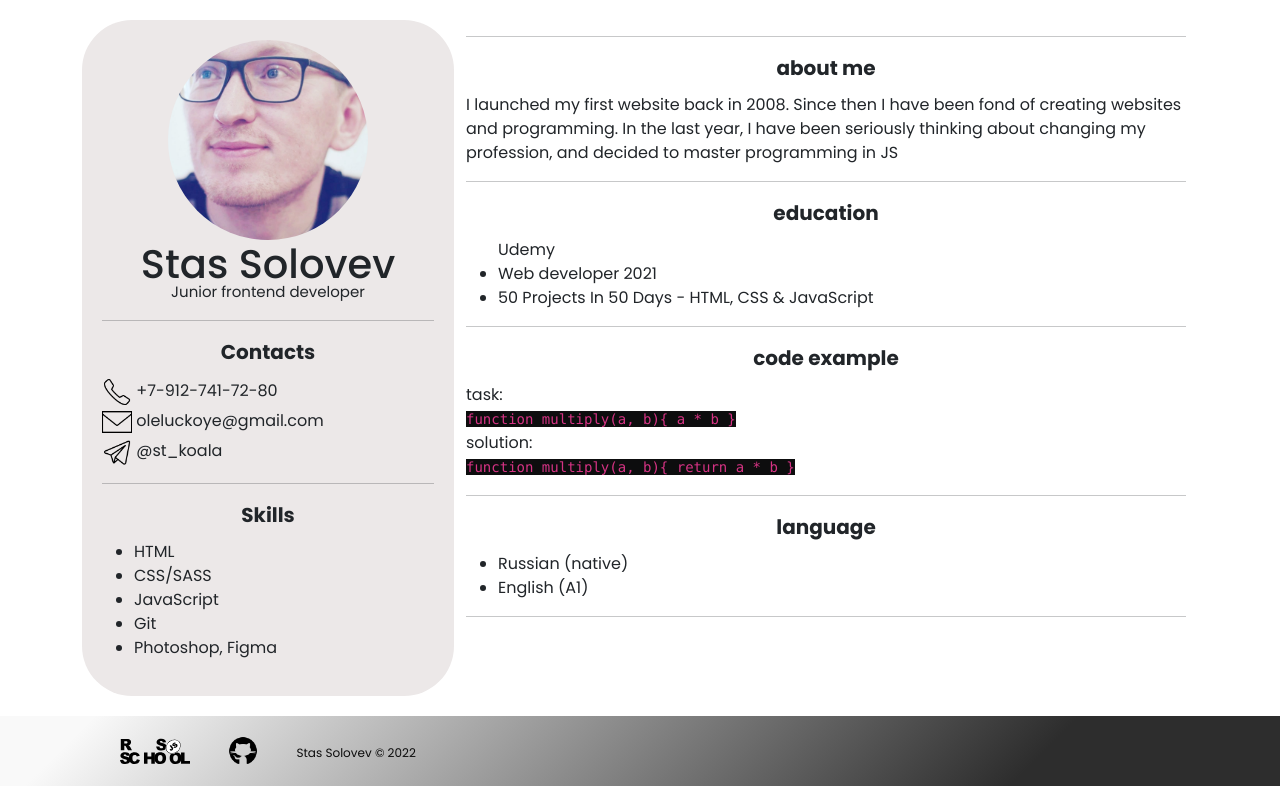
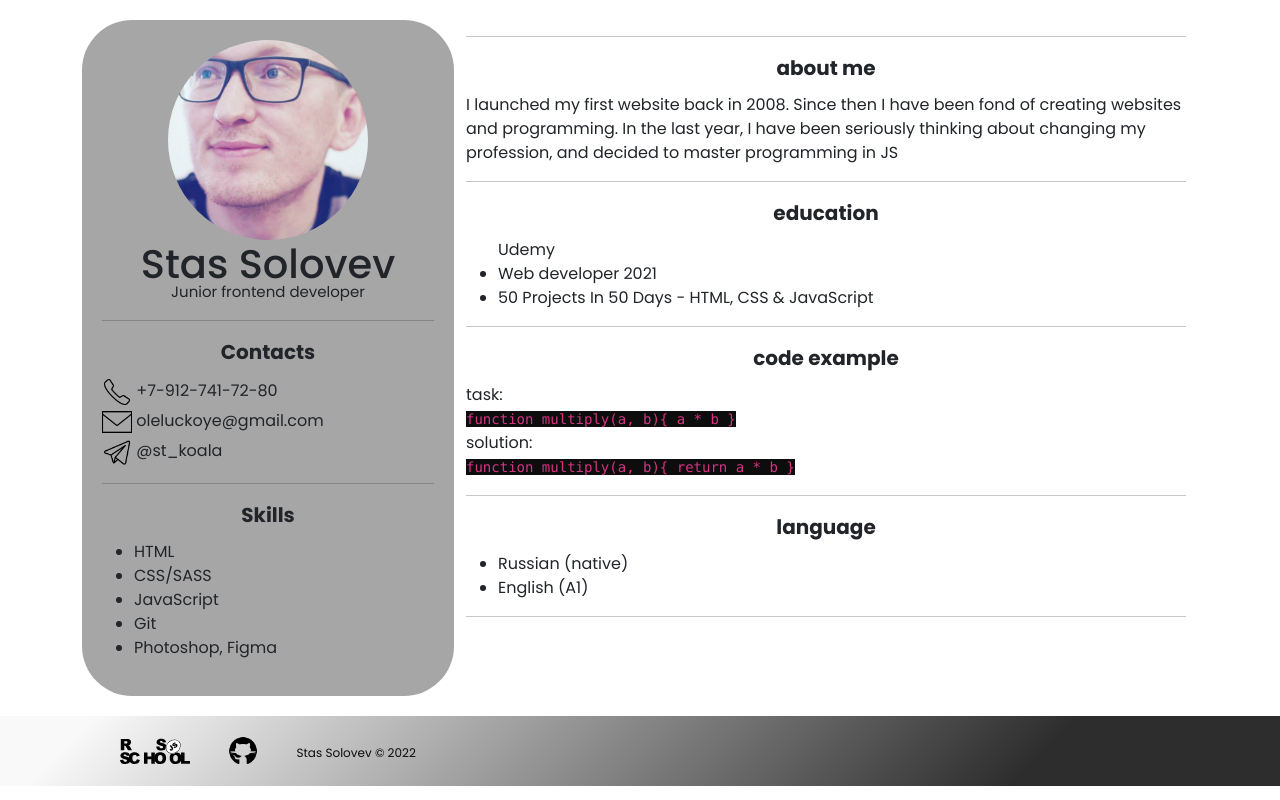
Before and after one commit to oleluckoye/rsschool-cv, a plain HTML site: page index.html in a window 1280 px wide. Drawn offline with Linux system fonts and the light colour scheme.

Commit message:
feat: update style.css

```diff
--- a/css/style.css
+++ b/css/style.css
@@ -33,7 +33,7 @@
     padding: 20px;
     border-radius: 50px;
     min-height: 300px;
-    background-color: rgb(236, 232, 232);
+    background-color: rgb(167, 166, 166);
 }
 code{
     background-color:rgb(13, 13, 14);
```
